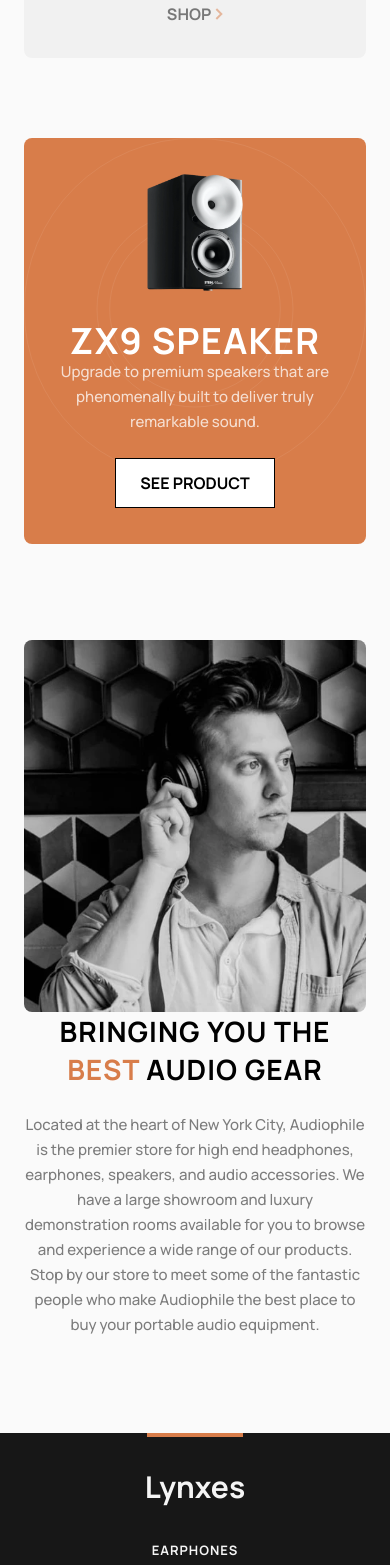
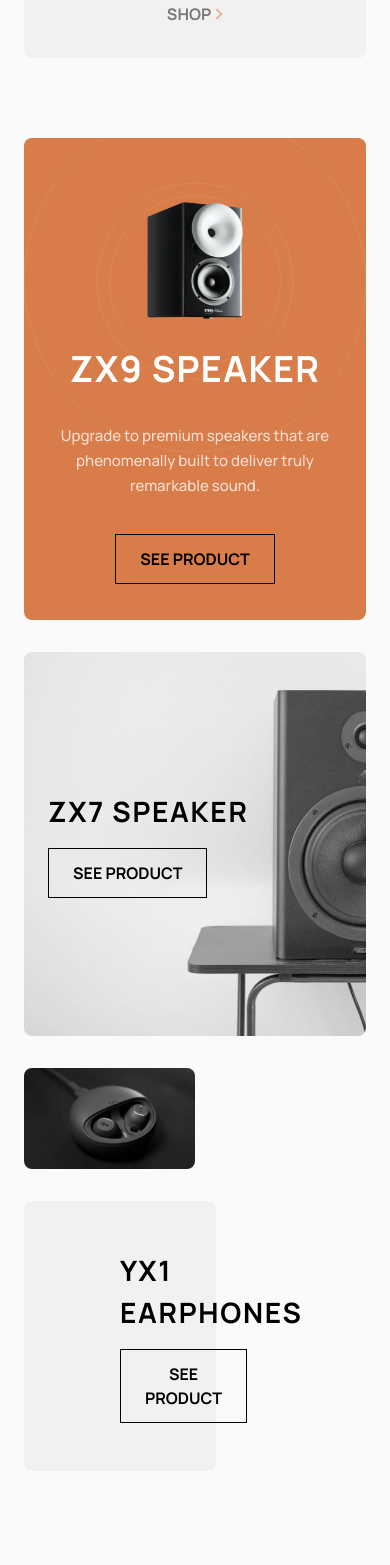
Before and after one commit to TomasLukes/lynxes, a Next.js app: page / in a window 390 px wide. Shown: the part 1500-3065 px from the top of the page. Built offline with nearby package versions, Linux system fonts and the light colour scheme.

Commit message:
Homepage Banner section styling

```diff
--- a/src/app/components/Home/BannerLg.tsx
+++ b/src/app/components/Home/BannerLg.tsx
@@ -4,14 +4,14 @@ import ButtonSecondary from "../buttons/ButtonSecondary"
 export default function BannerLg() {
   return (
     /* BannerLg */
-    <div className="container mx-auto px-6 overflow-hidden">
+    <div className="lg:container mx-auto px-6 overflow-hidden">
         {/* BannerLg container */}
-        <div id="bannerLg" className="flex flex-col lg:flex-row gap-8 text-center lg:text-left text-light-100 bg-primary-700 p-9 lg:pb-0
+        <div id="bannerLg" className="flex flex-col lg:flex-row gap-8 text-center lg:text-left text-light-100 bg-primary-700 p-9 pt-16 lg:pb-0
             rounded-lg">
             {/* Image container */}
             <div className="lg:w-1/2">
                 <img src="/images/home/image-speaker-zx9.webp" alt=""
-                    className="w-24 lg:w-64 lg:mt-auto mx-auto lg:-mb-2"
+                    className="w-24 lg:w-80 lg:mt-auto mx-auto lg:-mb-2"
                 />
             </div>
             {/* Info container */}
@@ -21,7 +21,7 @@ export default function BannerLg() {
                     ZX9 SPEAKER
                 </h3>
                 {/* Description */}
-                <p className="text-body opacity-75 pb-6">
+                <p className="text-body opacity-75 py-9 lg:w-1/2">
                     Upgrade to premium speakers that are phenomenally built to deliver truly remarkable sound.
                 </p>
                 {/* Button */}
--- a/src/app/components/Home/BannerSm.tsx
+++ b/src/app/components/Home/BannerSm.tsx
@@ -1,10 +1,24 @@
 import Link from "next/link"
-import ButtonPrimary from "../buttons/ButtonPrimary"
+import ButtonSecondary from "../buttons/ButtonSecondary"
 
 export default function BannerSm() {
   return (
-    <div>
-
+    /* BannerSm */
+    <div className="w-full lg:container mx-auto px-6">
+      {/* BannerSm container */}
+      <div id="bannerSm" className="flex gap-8 text-dark-900 h-96 p-6 lg:p-16 rounded-lg">
+          {/* Heading + button container */}
+          <div className="my-auto mr-auto">
+              {/* Heading */}
+              <h3 className="heading-4 pb-4">
+                  ZX7 SPEAKER
+              </h3>
+              {/* Button */}
+              <ButtonSecondary
+                  label={'SEE PRODUCT'}
+              />
+          </div>
+      </div>
     </div>
   )
 }
--- a/src/app/components/Home/BannerSplit.tsx
+++ b/src/app/components/Home/BannerSplit.tsx
@@ -1,18 +1,26 @@
 import Link from "next/link"
-import ButtonPrimary from "../buttons/ButtonPrimary"
+import ButtonSecondary from "../buttons/ButtonSecondary"
 
-export default function BannerSplit() {
+export default function BannerSm() {
   return (
-    /* BannerLg container */
-    <div>
-        <div>
+    /* BannerSplit */
+    <div className="w-full lg:container mx-auto flex flex-col md:flex-row gap-8 px-6">
+      {/* Left item */}
+      <div className="w-1/2 rounded-lg overflow-hidden">
+        <img src="/images/home/image-earphones-yx1.webp" alt="" className="w-full"/>
+      </div>
+      {/* Right item */}
+      <div className="w-1/2 flex flex-col items-start justify-center bg-light-300 p-12 px-24 rounded-lg">
+        {/* Heading */}
+        <h3 className="heading-4 pb-4">
+            YX1 EARPHONES
+        </h3>
+        {/* Button */}
+        <ButtonSecondary
+            label={'SEE PRODUCT'}
+        />
+      </div>
+    </div>
 
-        </div>
-        <div>
-
-        </div>
-
-
-    </div>
   )
 }
--- a/src/app/components/buttons/ButtonSecondary.tsx
+++ b/src/app/components/buttons/ButtonSecondary.tsx
@@ -1,6 +1,6 @@
 export default function ButtonSecondary({ label }) {
   return (
-    <button className="px-6 py-3 bg-light-100 text-dark-900 font-bold border border-dark-900
+    <button className="px-6 py-3 bg-transparent text-dark-900 font-bold border border-dark-900
     hover:bg-dark-900 hover:text-light-100">
       {label}
     </button>
--- a/src/app/globals.css
+++ b/src/app/globals.css
@@ -64,7 +64,6 @@ main {
 .heading-3 {
     font-size: 2rem;
     font-weight: 700;
-    line-height: 2.25;
     letter-spacing: 1.15px;
     text-transform: uppercase;
 }
@@ -72,7 +71,6 @@ main {
 .heading-4 {
     font-size: 1.75rem;
     font-weight: 700;
-    line-height: 2.375;
     letter-spacing: 1.7px;
     text-transform: uppercase;
 }
@@ -106,7 +104,14 @@ main {
 #bannerLg {
     background-image: url("/images/home/pattern-circles.svg");
     background-repeat: no-repeat;
-    background-size: contain;
+    background-size: cover;
+    background-size: 50%;
+}
+
+#bannerSm {
+    background-image: url("/images/home/image-speaker-zx7.jpg");
+    background-repeat: no-repeat;
+    background-size: cover;
 }
 
 /* Media queries */
@@ -116,11 +121,20 @@ main {
         background-image: url("/images/home/image-hero-tablet.jpg");
         background-position-x: auto;
     }
+
+    #bannerLg {
+        background-size: 100%;
+        background-position-y: 100%;
+    }
+
 }
 
     /* Tablet */
 @media screen and (max-width: 768px) {
+    #bannerSm {
+        background-position-x: 50%;
 
+    }
 }
 
     /* Mobile */
@@ -140,4 +154,14 @@ main {
         background-image: url("/images/home/image-hero-mobile.jpg");
         background-position-y: -75px;
     }
+
+    #bannerLg {
+        background-size: 100%;
+        background-position-y: -20%;
+    }
+
+    #bannerSm {
+        background-image: url("/images/home/image-speaker-zx7-mobile.jpg");
+        background-position-x: 100%;
+    }
 }
--- a/src/app/page.tsx
+++ b/src/app/page.tsx
@@ -11,10 +11,10 @@ export default function Home() {
     <div>
       <Hero />
       <Categories />
-      <section id="banners">
+      <section id="banners" className="flex flex-col gap-8">
         <BannerLg />
         <BannerSm />
-        <BannerSplit >/</BannerSplit>
+        <BannerSplit />
       </section>
 
       <About />
```
Also changed, not shown: public/images/home/image-speaker-zx7-mobile.jpg (added), public/images/home/image-speaker-zx7.jpg (added).
